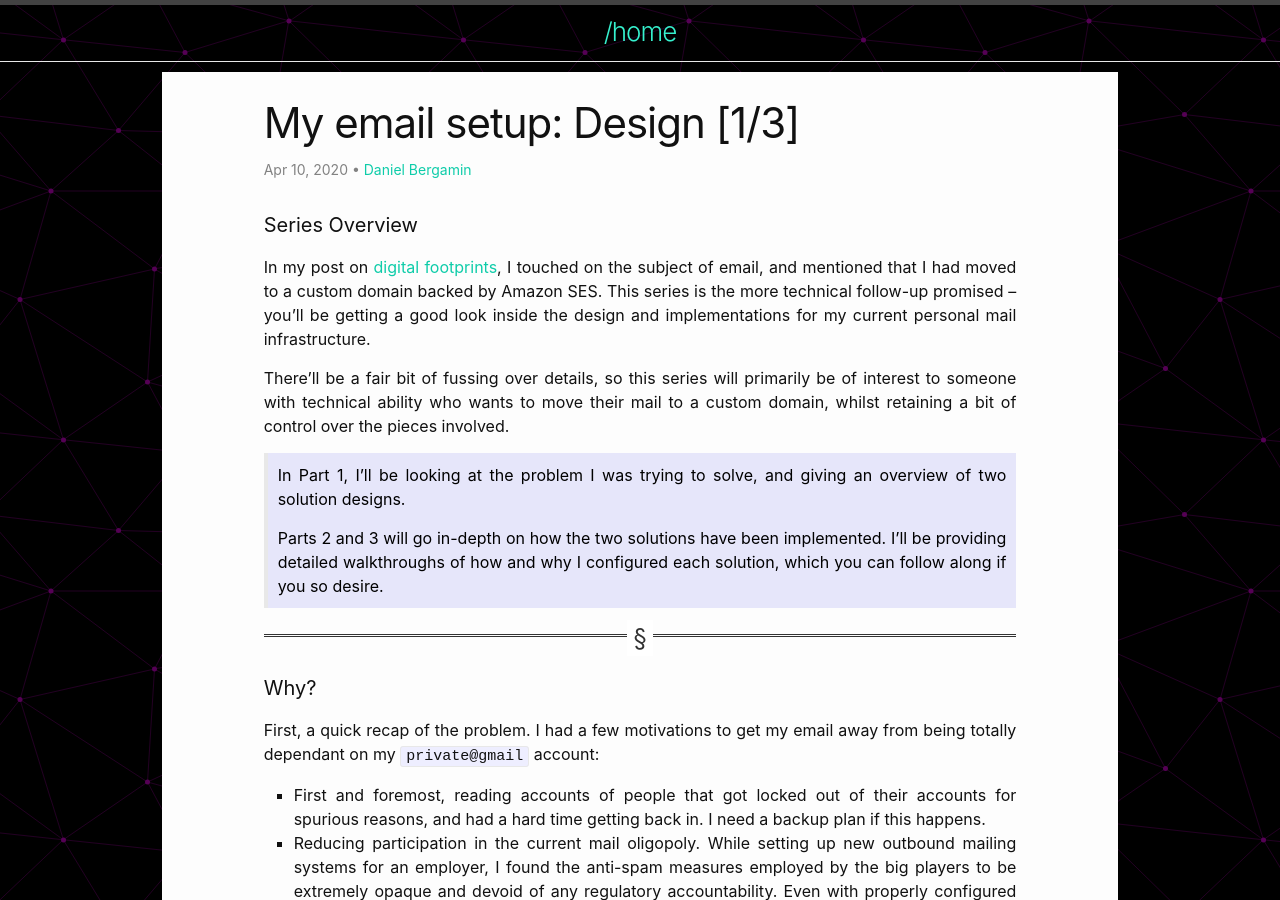
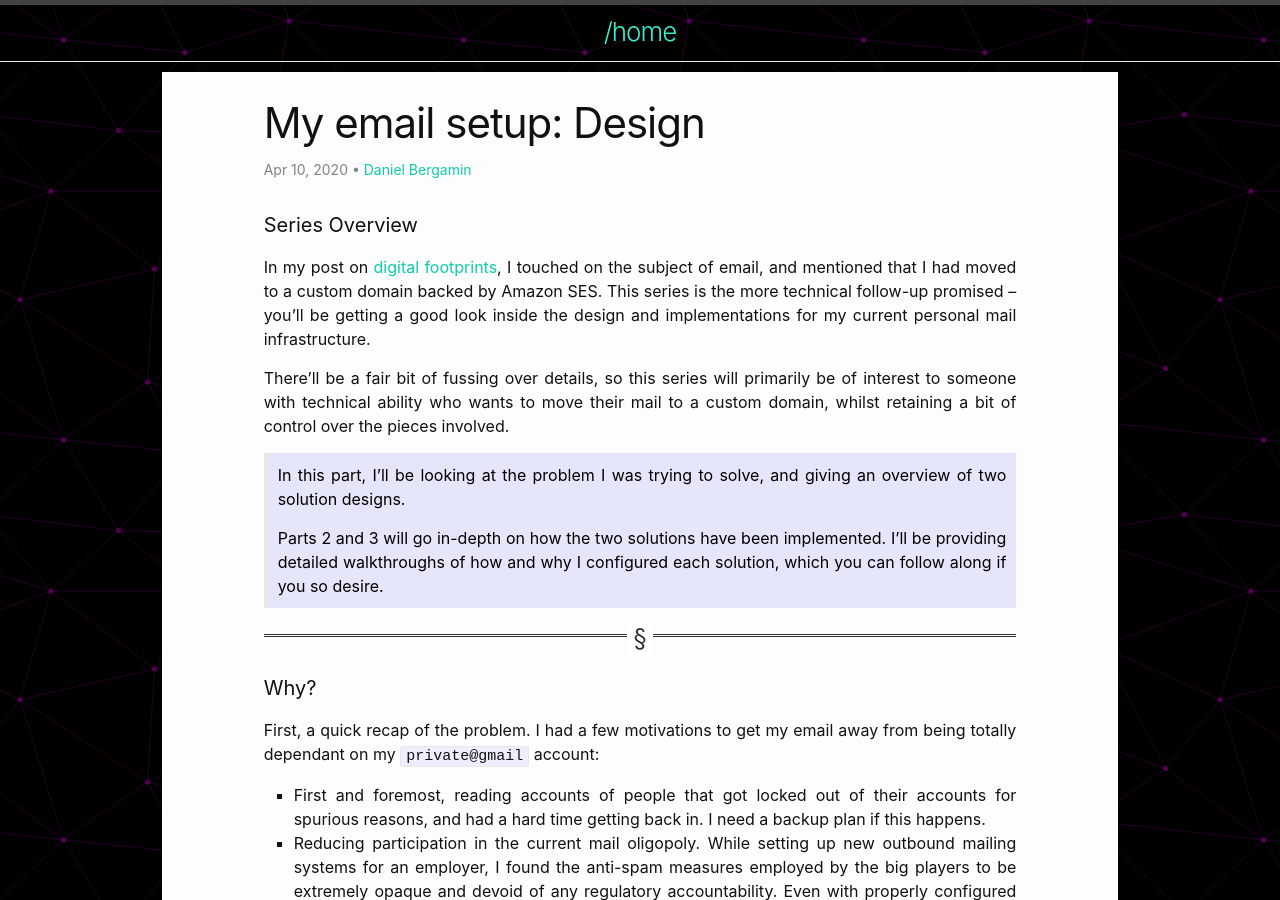
Before and after one commit to dbergamin/dbergamin-personal-site, a Jekyll site: the page built from site/_posts/2020-04-10-my-email-setup-part-1.markdown, in a window 1280 px wide and 900 px high. Built offline with Jekyll 4.4.1, drawn with Linux system fonts in a browser that asks for light colours.

Commit message:
Making existing posts work with the updated posts page

```diff
--- a/site/_posts/2020-03-26-digital-footprints-part-1.markdown
+++ b/site/_posts/2020-03-26-digital-footprints-part-1.markdown
@@ -2,9 +2,9 @@
 layout: post
 author: Daniel Bergamin
 author_url: /about.html
-title:  "Digital footprints [1/2] - public presence"
-series: digital-footprints
-part:   1
+title:  "Digital footprints - Public presence"
+series: Digital Footprints
+part:   "1"
 date:   2020-03-26 13:00:33 +0000
 categories: tech
 ---
--- a/site/_posts/2020-03-30-things-that-spark-joy-1.markdown
+++ b/site/_posts/2020-03-30-things-that-spark-joy-1.markdown
@@ -2,9 +2,9 @@
 layout: post
 author: Daniel Bergamin
 author_url: /about.html
-title:  "Things that spark joy [1]"
-series: things-that-spark-joy
-part:   1
+title:  "Things that spark joy"
+series: Things that spark joy
+part:   "1"
 date:   2020-03-30 16:22:55 +0100
 categories: personal
 ---
--- a/site/_posts/2020-04-10-my-email-setup-part-1.markdown
+++ b/site/_posts/2020-04-10-my-email-setup-part-1.markdown
@@ -2,9 +2,9 @@
 layout: post
 author: Daniel Bergamin
 author_url: /about.html
-title:  "My email setup: Design [1/3]"
-series: my-email-setup
-part:   1
+title:  "My email setup: Design"
+series: My Email Setup
+part:   "1"
 date:   2020-04-10 22:38:46 +0100
 categories: tech
 ---
@@ -18,7 +18,7 @@ There'll be a fair bit of fussing over details, so this series will primarily be
 ability who wants to move their mail to a custom domain, whilst retaining a bit of control over the pieces involved.
 
 {: .emphasis-panel}
-> In Part 1, I'll be looking at the problem I was trying to solve, and giving an overview of two solution designs.
+> In this part, I'll be looking at the problem I was trying to solve, and giving an overview of two solution designs.
 >
 > Parts 2 and 3 will go in-depth on how the two solutions have been implemented. I'll be providing detailed walkthroughs
 of how and why I configured each solution, which you can follow along if you so desire.
```
